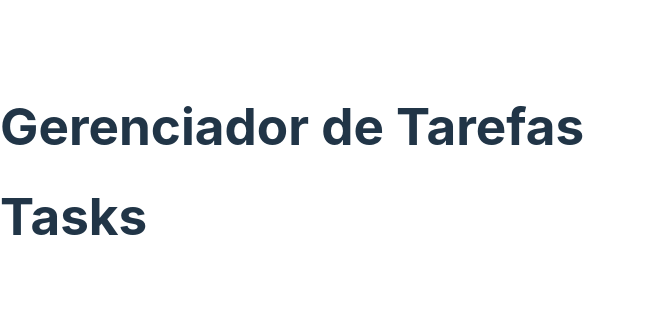
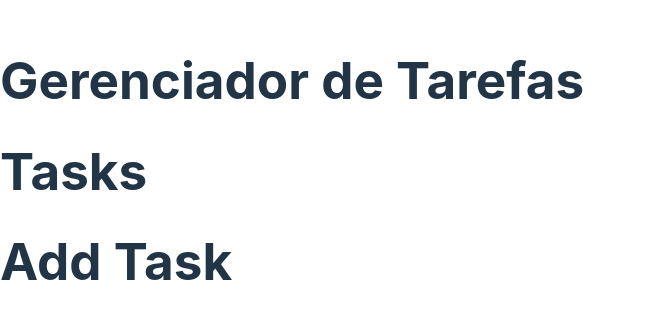
Before and after one commit to pedrofeld/task_list, a React (Vite) app: page / in a window 1280 px wide. Shown: the part 229-548 px from the top of the page, without its empty margins (0-645 px from the left). Built offline with nearby package versions, Linux system fonts and the light colour scheme.

Commit message:
feat: creating AddTask component

```diff
--- a/src/App.jsx
+++ b/src/App.jsx
@@ -1,10 +1,12 @@
 import Tasks from "./components/Tasks";
+import AddTask from "./components/AddTask";
 
 function App() {
   return (
     <div>
       <h1>Gerenciador de Tarefas</h1>
       <Tasks />
+      <AddTask />
     </div>
   );
 }
--- /dev/null
+++ b/src/components/AddTask.jsx
@@ -0,0 +1,5 @@
+function AddTask() {
+  return <h1>Add Task</h1>;
+}
+
+export default AddTask;
```
